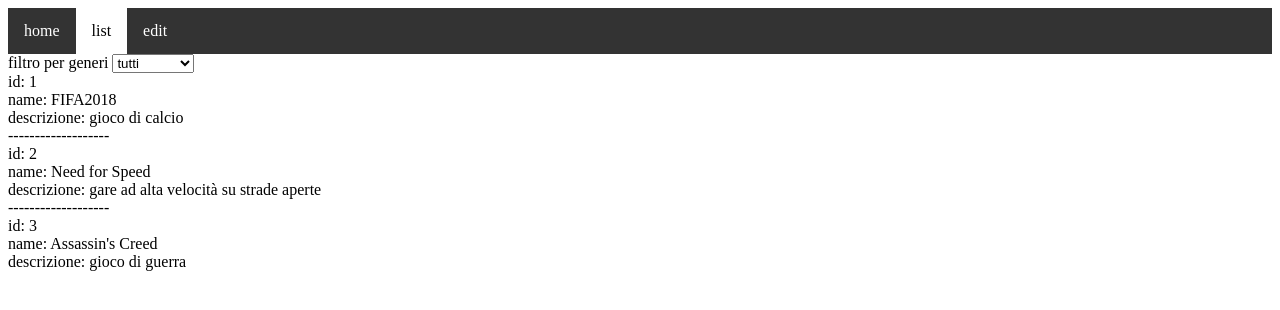
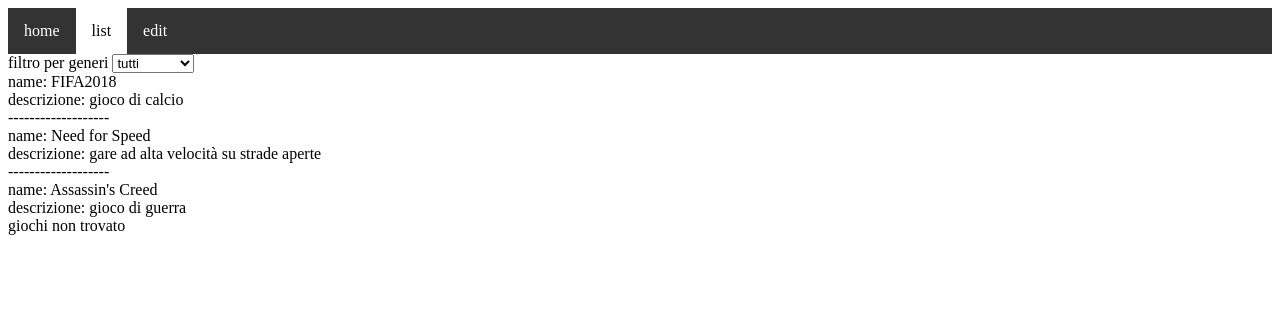
Before and after one commit to GabrielePanarello/PortaleGiochiTeam, an Angular app: page /list in a window 1280 px wide. Shown: the top 310 px of the page. Built offline with nearby package versions, Linux system fonts and the light colour scheme.

Commit message:
aggiunto filtro

```diff
--- a/src/app/components/list/list.component.html
+++ b/src/app/components/list/list.component.html
@@ -2,12 +2,12 @@ filtro per generi
 <select [(ngModel)]="filtro" (change)="change()">
         <option *ngFor="let genere of generi" value="{{genere.id}}">{{genere.name}}</option>
 </select>
-
 <ng-container *ngFor="let item of items; let i=index" (click)="visualizzaDettaglio(item)">
-    <ng-container *ngIf="item.genere.id === filtro || filtro === 0">
-        <div>id: {{item.id}}</div>
+    <ng-container *ngIf="item.genere.id == filtro || filtro == 0">
         <div>name: {{item.name}}</div>
         <div>descrizione: {{item.descrizione}}</div>
+
         <div *ngIf="i!=items.length-1">-------------------</div>
     </ng-container>
 </ng-container>
+<div *ngIf="0==controllo">giochi non trovato</div>
--- a/src/app/components/list/list.component.ts
+++ b/src/app/components/list/list.component.ts
@@ -14,7 +14,7 @@ export class ListComponent implements OnInit {
   filtro=0;
   items: Game [];
   generi: Genere[];
-
+  controllo=0;
   constructor(private router: Router, private listService: ListaGameService, private genereService:GenereService){}
 
   ngOnInit() {
@@ -28,7 +28,7 @@ export class ListComponent implements OnInit {
   }
 
   change(){
-    console.log("filtro: "+this.filtro);
+    console.log("controllo: "+this.controllo);
   }
 
 }
```
